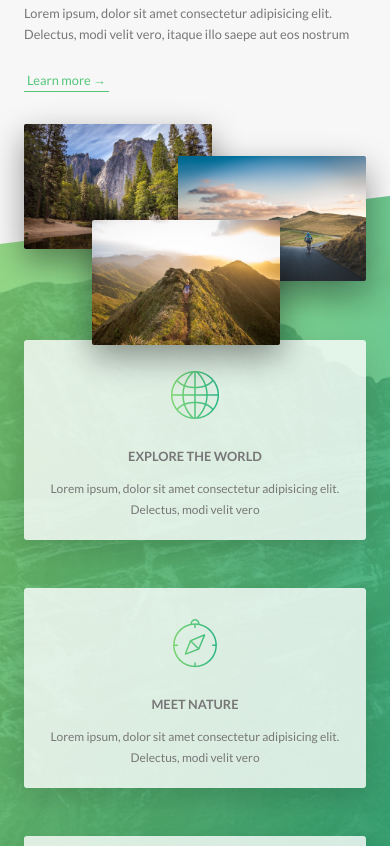
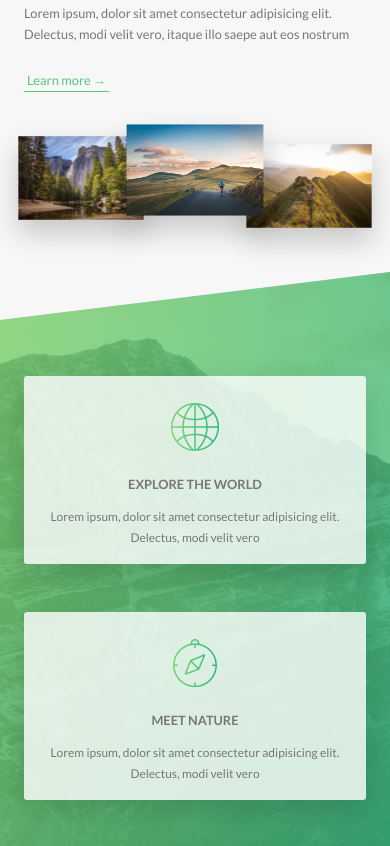
Before and after one commit to kunalkumar156/Natours-Exciting-tours-for-adventrous-peoples-, a website: page index.html in a window 390 px wide. Shown: the part 1077-1923 px from the top of the page. Drawn offline with Linux system fonts and the light colour scheme.

Commit message:
responsive

```diff
--- a/sass/components/_card.scss
+++ b/sass/components/_card.scss
@@ -174,4 +174,47 @@
     font-size: 6rem;
     font-weight: 100;
   }
+
+  @include respond(tab-port) {
+    height: auto;
+    border-radius: 3px;
+    background-color: $color-white;
+    box-shadow: 0 1.5rem 4rem rgba($color: #000000, $alpha: 0.15);
+
+    &__side {
+      height: auto;
+      position: relative;
+      box-shadow: none;
+
+      &--back {
+        transform: rotateY(0);
+        clip-path: polygon(0 15%, 100% 0, 100% 100%, 0% 100%);
+      }
+    }
+
+    &:hover &__side--front {
+      transform: rotateY(0);
+    }
+
+    &__details {
+      padding: 0 1rem;
+    }
+    //BACK SIDE STYLING
+    &__cta {
+      position: relative;
+      top: 0;
+      left: 0;
+      transform: translate(0);
+      width: 100%;
+      padding: 7rem 4rem 4rem 4rem;
+    }
+
+    &__price-box {
+      margin-bottom: 3rem;
+    }
+
+    &__price-value {
+      font-size: 4rem;
+    }
+  }
 }
--- a/sass/components/_composition.scss
+++ b/sass/components/_composition.scss
@@ -3,23 +3,47 @@
   &__photo {
     width: 55%;
     box-shadow: 0 1.5rem 4rem rgba($color-black, 0.4);
-    border-radius: 2px;
+    // border-radius: 2px;
     position: absolute;
     z-index: 10;
     transition: all 0.2s;
     outline-offset: 2rem;
 
+    @include respond(tab-port) {
+      float: left;
+      position: relative;
+      width: 33.3333333%;
+      box-shadow: 0 1.5rem 3rem rgba($color-black, 0.2);
+    }
+
     &--p1 {
       left: 0;
       top: -2rem;
+
+      @include respond(tab-port) {
+        top: 0;
+        transform: scale(1.1);
+      }
     }
     &--p2 {
       right: 0;
       top: 2rem;
+
+      @include respond(tab-port) {
+        top: -1rem;
+        transform: scale(1.2);
+        z-index: 100;
+      }
     }
     &--p3 {
       left: 20%;
       top: 10rem;
+
+      @include respond(tab-port) {
+        left: 0;
+        top: 1rem;
+        transform: scale(1.1);
+      }
     }
 
     &:hover {
--- a/sass/components/_feature-box.scss
+++ b/sass/components/_feature-box.scss
@@ -6,6 +6,10 @@
   border-radius: 3px;
   box-shadow: 0 1.5rem 4rem rgba($color-black, 0.15);
   transition: transform 0.3s;
+
+  @include respond(tab-port) {
+    padding: 2rem;
+  }
 
   &__icon {
     font-size: 6rem;
@@ -18,6 +22,10 @@
     );
     -webkit-background-clip: text;
     color: transparent;
+
+    @include respond(tab-port) {
+      margin-bottom: 0;
+    }
   }
 
   &:hover {
--- a/sass/components/_form.scss
+++ b/sass/components/_form.scss
@@ -15,6 +15,10 @@
     width: 90%;
     display: block;
     transition: all 0.3s;
+
+    @include respond(tab-port) {
+      width: 100%;
+    }
 
     &:focus {
       outline: none;
@@ -49,6 +53,11 @@
   &__radio-group {
     width: 49%;
     display: inline-block;
+
+    @include respond(tab-port) {
+      width: 100%;
+      margin-bottom: 2rem;
+    }
   }
 
   &__radio-input {
--- a/sass/components/_popup.scss
+++ b/sass/components/_popup.scss
@@ -28,17 +28,30 @@
   &__left {
     width: 33.333333%;
     display: table-cell;
+
+    @include respond(tab-port) {
+      display: table-header-group;
+    }
   }
   &__right {
     width: 66.666667%;
     display: table-cell;
     vertical-align: middle;
     padding: 3rem 5rem;
+
+    @include respond(tab-port) {
+      display: table-footer-group;
+    }
   }
 
   &__img {
     display: block;
     width: 100%;
+
+    @include respond(tab-port) {
+      display: inline-block;
+      width: 50%;
+    }
   }
   &__text {
     font-size: 1.4rem;
--- a/sass/components/_story.scss
+++ b/sass/components/_story.scss
@@ -9,6 +9,16 @@
   transform: skewX(-12deg);
   background-color: rgba($color-white, 0.6);
 
+  @include respond(tab-port) {
+    width: 100%;
+    padding: 4rem;
+    padding-left: 7rem;
+  }
+
+  @include respond(phone) {
+    transform: skewX(0);
+  }
+
   &__shape {
     width: 15rem;
     height: 15rem;
@@ -17,6 +27,10 @@
     clip-path: circle(50% at 50% 50%);
     transform: translateX(-3rem) skewX(12deg);
     position: relative;
+
+    @include respond(phone) {
+      transform: translateX(-3rem) skewX(0);
+    }
   }
 
   &__img {
@@ -28,6 +42,10 @@
 
   &__text {
     transform: skewX(12deg);
+
+    @include respond(phone) {
+      transform: skewX(0);
+    }
   }
 
   &__caption {
--- a/sass/pages/_home.scss
+++ b/sass/pages/_home.scss
@@ -25,7 +25,7 @@
   }
 
   @include respond(tab-port) {
-    padding: 15rem 0;
+    padding: 10rem 0;
   }
 }
 
@@ -74,10 +74,37 @@
   background-size: 100%;
   border-radius: 3px;
   box-shadow: 0 1.5rem 4rem rgba($color-black, $alpha: 0.2);
-  height: 50rem;
 
+  @include respond(tab-land) {
+    background-image: linear-gradient(
+        105deg,
+        rgba($color-white, 0.9) 0%,
+        rgba($color-white, 0.9) 65%,
+        transparent 65%
+      ),
+      url(../img/nat-10.jpg);
+
+    background-size: cover;
+  }
+
+  @include respond(tab-port) {
+    background-image: linear-gradient(
+        to right,
+        rgba($color-white, 0.9) 0%,
+        rgba($color-white, 0.9) 100%
+      ),
+      url(../img/nat-10.jpg);
+  }
   &__form {
     width: 50%;
     padding: 6rem;
+
+    @include respond(tab-land) {
+      width: 65%;
+    }
+
+    @include respond(tab-port) {
+      width: 100%;
+    }
   }
 }
```
Also changed, not shown: css/style.css.
